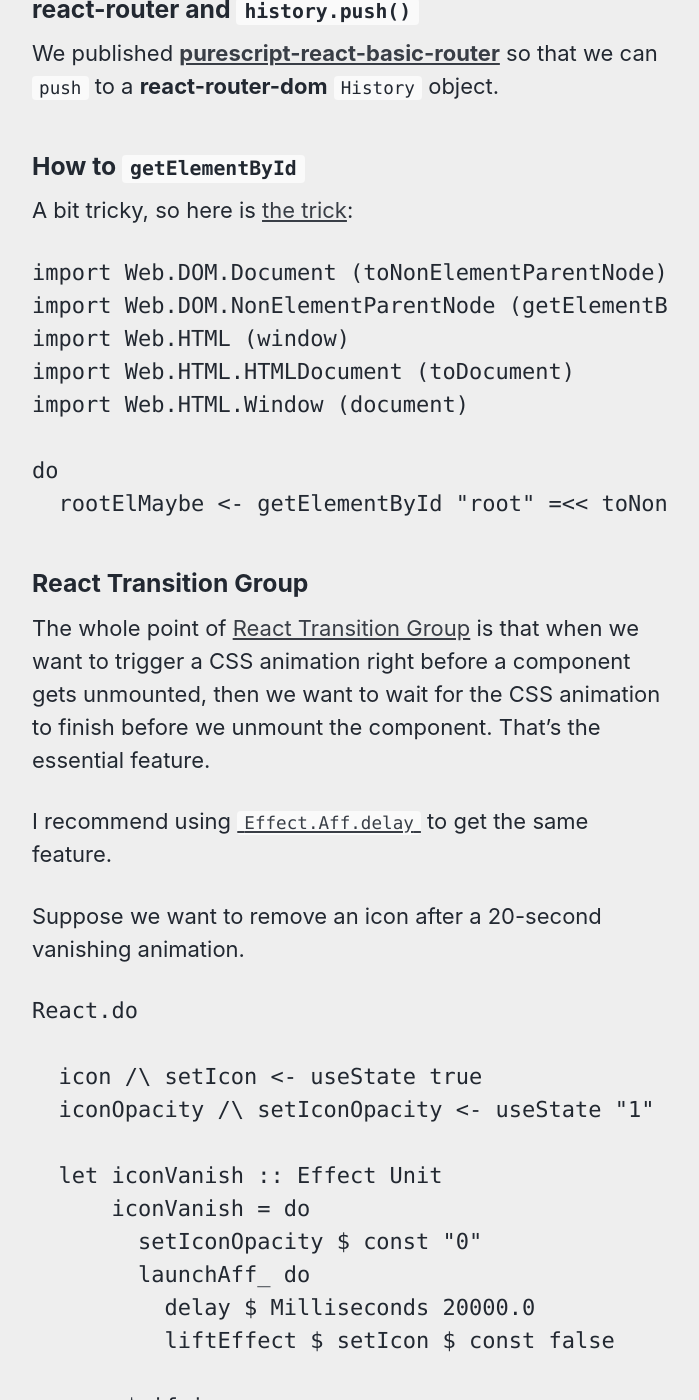
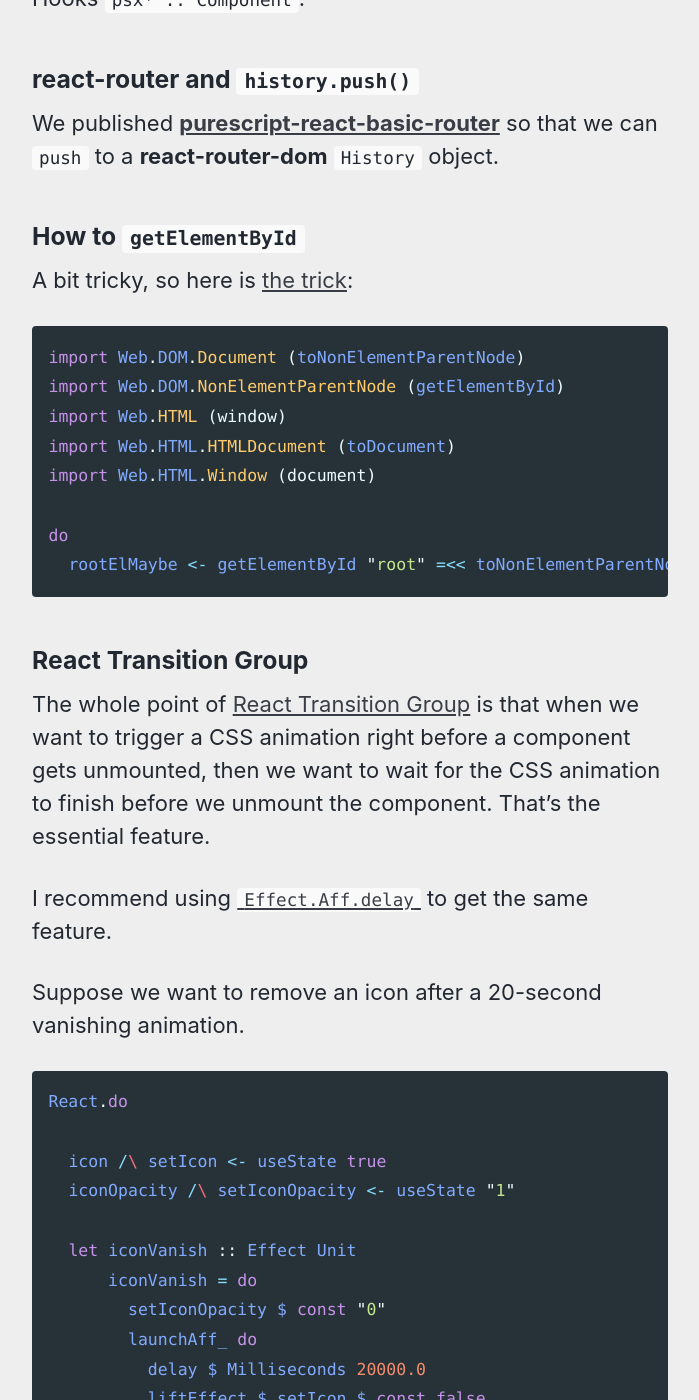
Before and after one commit to xc-jp/blog-posts, a Jekyll site: the page built from _posts/2021-10-07-PureScript-React.md, in a window 1280 px wide and 1400 px high, scrolled down 12439 px. Shown: the whole window, without its empty margins (290-989 px from the left). Built offline with Jekyll 4.4.1, drawn with Linux system fonts in a browser that asks for light colours; cached includes are drawn as plain includes; some of the changed text lies outside the part shown.

Commit message:
Update 2021-10-07-PureScript-React.md

````diff
--- a/_posts/2021-10-07-PureScript-React.md
+++ b/_posts/2021-10-07-PureScript-React.md
@@ -215,7 +215,8 @@ type ArtworksResponse = ArtworksData & ErrorHandling;
 We can use PureScript [Row Polymorphism](https://github.com/purescript/documentation/blob/master/language/Types.md#row-polymorphism) to create equivalent PureScript types
 with the same runtime representation.
 
-```purescript
+[//]: # as of 2022.07.30 Jekyll highligher rouge does not support purescript. So typescript is used instead below. Adding purescript.rb in plugins will not work
+```typescript
 type ErrorHandlingRow r =
   ( success :: Boolean
   , error :: Nullable { message :: String }
@@ -249,7 +250,8 @@ To wrap the foreign `Tags` component in PureScript,
 create files `Tags_.purs` and `Tags_.js`.
 
 __src/Tags_.purs__
-```purescript
+[//]: # as of 2022.07.30 Jekyll highligher rouge does not support purescript. So typescript is used instead below. Adding purescript.rb in plugins will not work
+```typescript
 module Tags (tsxTags) where
 
 import React.Basic (ReactComponent)
@@ -274,7 +276,8 @@ files are foreign.)
 
 Then we can use the foreign component:
 
-```purescript
+[//]: # as of 2022.07.30 Jekyll highligher rouge does not support purescript. So typescript is used instead below. Adding purescript.rb in plugins will not work
+```typescript
 import React.Basic.DOM (div_)
 import React.Basic.Hooks (element)
 import Tags (tsxTags)
@@ -367,7 +370,8 @@ so that we can `push` to a __react-router-dom__ `History` object.
 
 A bit tricky, so here is [the trick](https://lobste.rs/s/wa99yt/coming_purescript_from_haskell_reflex#c_faof1j):
 
-```purescript
+[//]: # as of 2022.07.30 Jekyll highligher rouge does not support purescript. So typescript is used instead below. Adding purescript.rb in plugins will not work
+```typescript
 import Web.DOM.Document (toNonElementParentNode)
 import Web.DOM.NonElementParentNode (getElementById)
 import Web.HTML (window)
@@ -392,7 +396,8 @@ to get the same feature.
 
 Suppose we want to remove an icon after a 20-second vanishing animation.
 
-```purescript
+[//]: # as of 2022.07.30 Jekyll highligher rouge does not support purescript. So typescript is used instead below. Adding purescript.rb in plugins will not work
+```typescript
 React.do
 
   icon /\ setIcon <- useState true
@@ -434,7 +439,8 @@ The classic essay on the general problem of how to read unstructured untyped dat
 
 The [`decodeJson`](https://pursuit.purescript.org/packages/purescript-argonaut/docs/Data.Argonaut#t:DecodeJson) function from __argonaut__ can infer the structure of the JSON you're expecting from the type of the data that you want to cast it to. If the structure of the JSON doesn't match the type, then it returns an error in `Left`.
 
-```purescript
+[//]: # as of 2022.07.30 Jekyll highligher rouge does not support purescript. So typescript is used instead below. Adding purescript.rb in plugins will not work
+```typescript
 show $ do
     x :: Array {a::Int,b::String} <- decodeJson =<< parseJson """[{"a":2,"b":"stuff"}]"""
     pure x
@@ -464,7 +470,8 @@ The most powerful and general way to read foreign data is by writing monadic par
 
 If `blob :: Foreign` is a JSON object which we expect to be an array of records, each with a string field named `"thing"`, then we can parse it into PureScript with the `F` monad like this:
 
-```purescript
+[//]: # as of 2022.07.30 Jekyll highligher rouge does not support purescript. So typescript is used instead below. Adding purescript.rb in plugins will not work
+```typescript
 import Foreign (Foreign, readArray, readString)
 import Foreign.Index (readProp)
 import Control.Monad.Except (runExcept)
````
